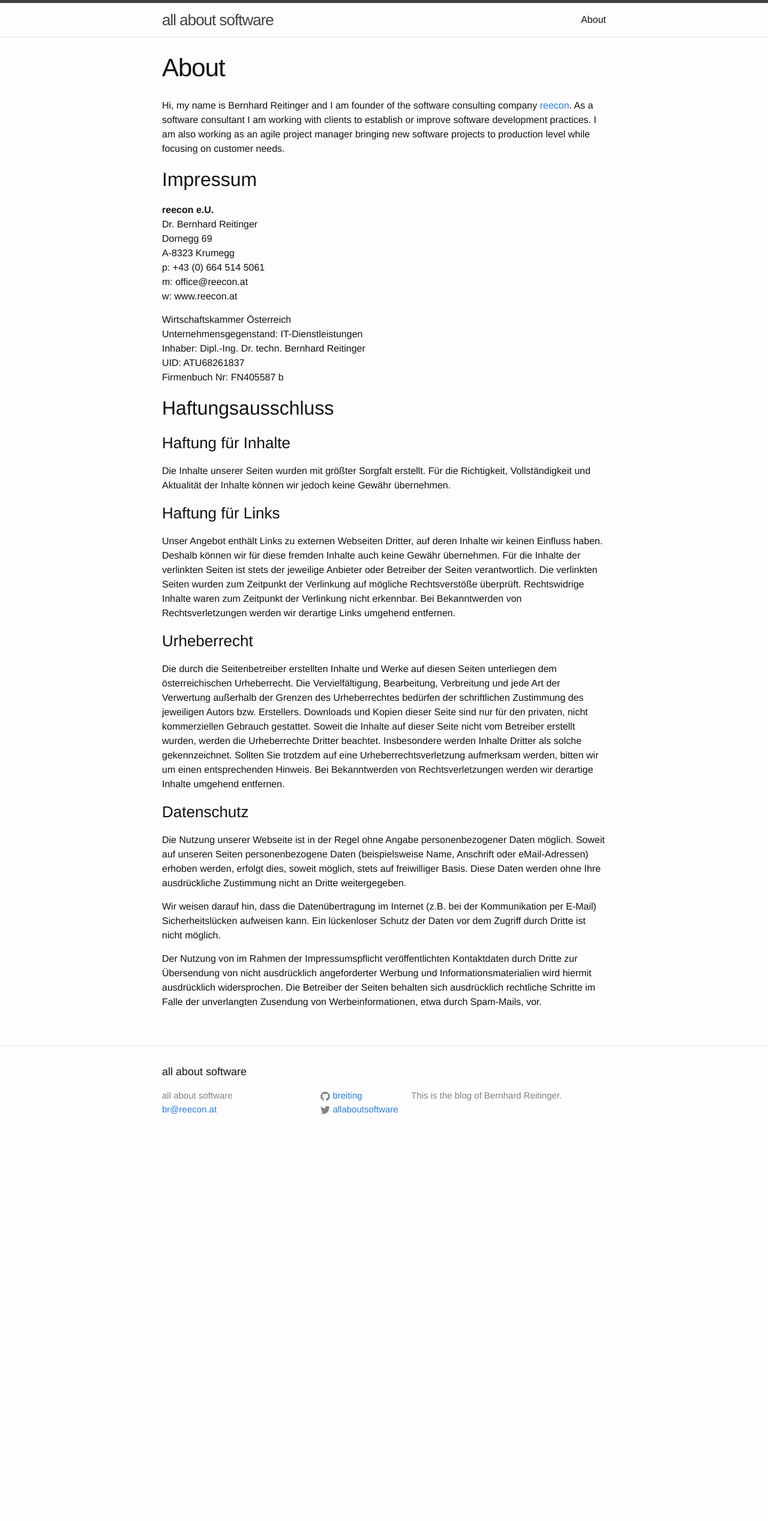
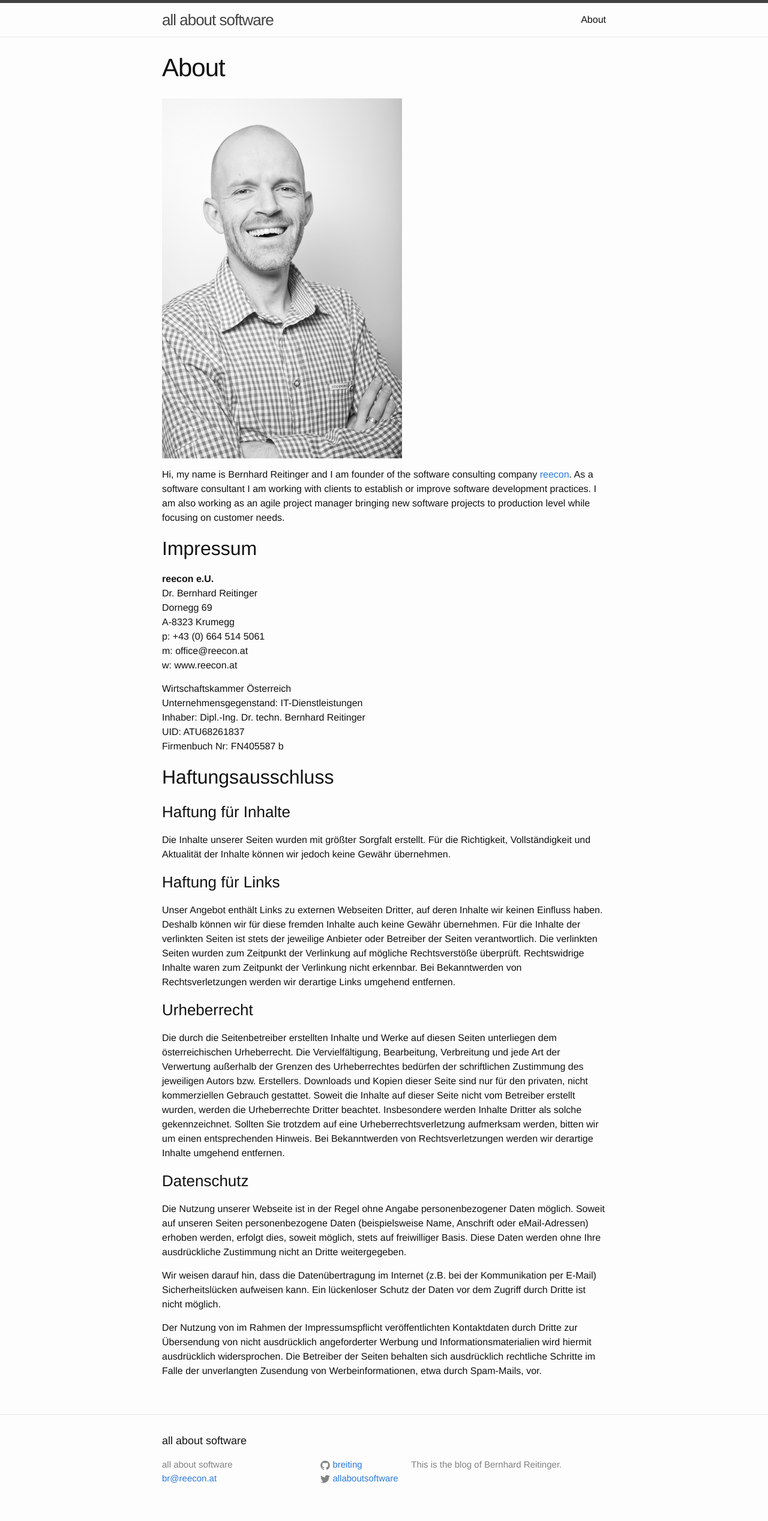
Before and after one commit to breiting/breiting.github.io, a Jekyll site: the page built from about.md, in a window 1280 px wide. Shown: the whole page at 60% size. Built offline with Jekyll 4.4.1, drawn with Linux system fonts in a browser that asks for light colours; before the commit the page ends 1920 px from its top, so only the background shows below that.

Commit message:
Add image for about

```diff
--- a/about.md
+++ b/about.md
@@ -3,6 +3,8 @@ layout: page
 title: About
 permalink: /about/
 ---
+
+![]({{ site.url }}/assets/br.jpg)
 
 Hi, my name is Bernhard Reitinger and I am founder of the software consulting
 company <a href="www.reecon.at">reecon</a>. As a software consultant I am working with clients to establish
```
Also changed, not shown: assets/br.jpg (added).
